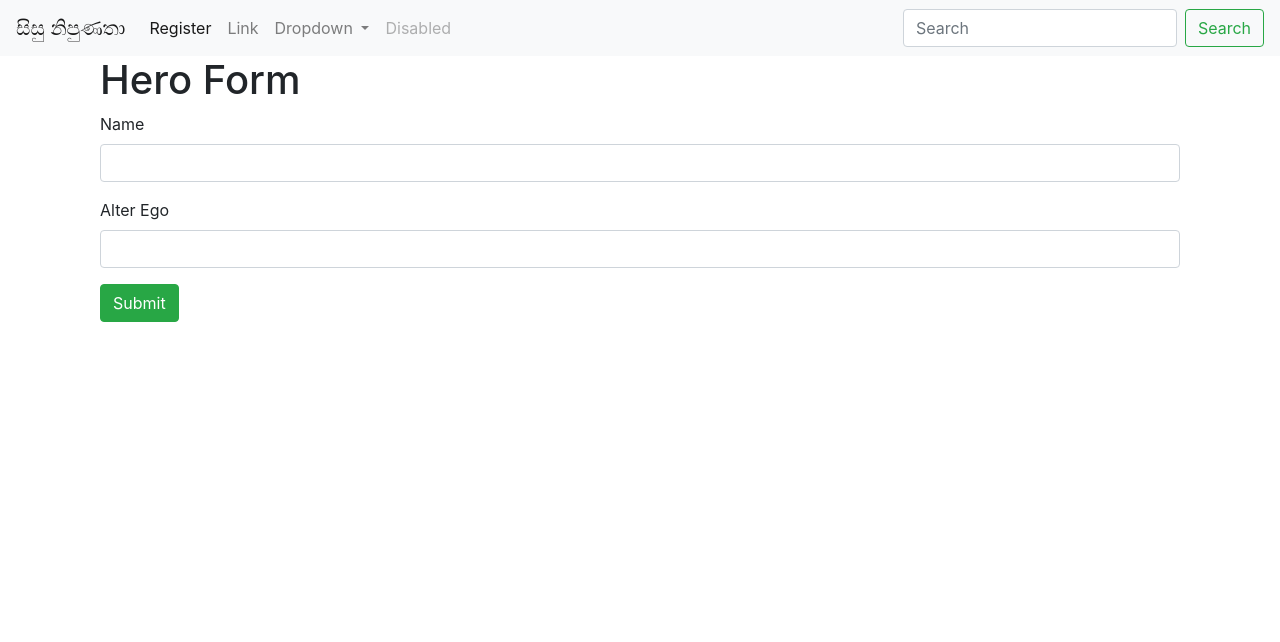
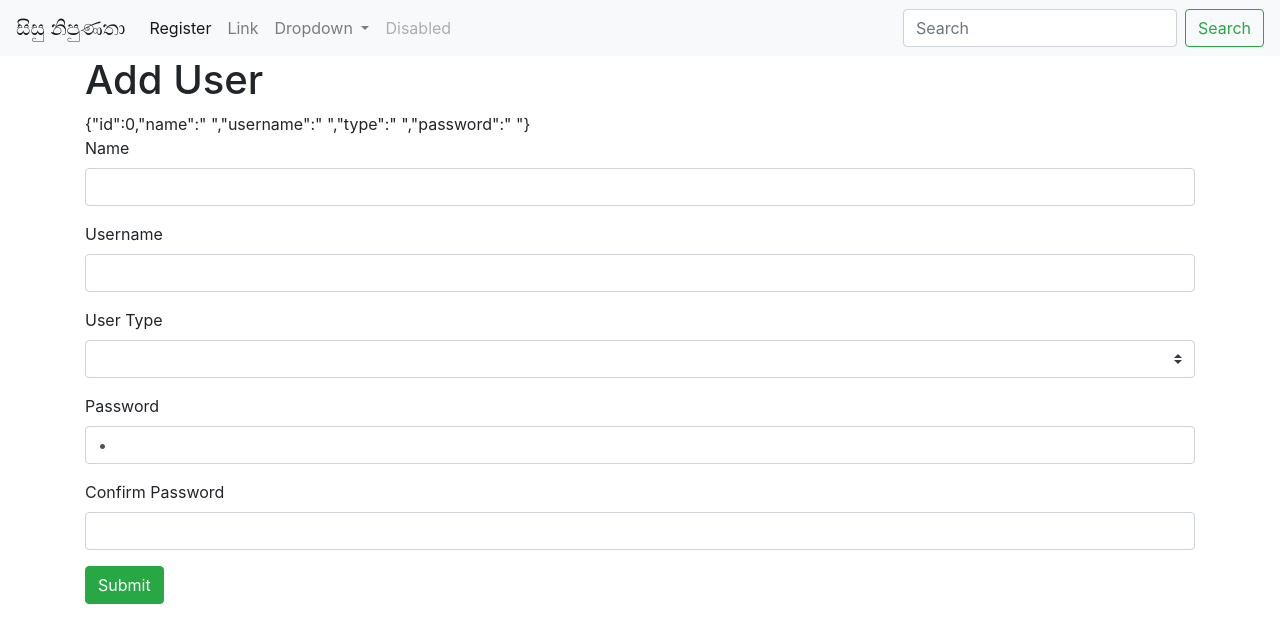
Before and after one commit to oshadaamila/sn_fe, an Angular app: page /add-user in a window 1280 px wide. Shown: the top 642 px of the page. Built offline with nearby package versions, Linux system fonts and the light colour scheme.

Commit message:
adds user model to add-user form

```diff
--- a/src/app/add-user/add-user.component.html
+++ b/src/app/add-user/add-user.component.html
@@ -1,16 +1,39 @@
 <div class="container">
-  <div class="container">
-    <h1>Hero Form</h1>
+
+  <div>
+    <h1>Add User</h1>
+    {{diagnostic}}
     <form>
       <div class="form-group">
         <label for="name">Name</label>
-        <input type="text" class="form-control" id="name" required>
+        <input type="text" class="form-control" id="name" required [(ngModel)]="model.name" name="name">
       </div>
 
       <div class="form-group">
-        <label for="alterEgo">Alter Ego</label>
-        <input type="text" class="form-control" id="alterEgo">
+        <label for="userName">Username</label>
+        <input type="text" class="form-control" id="userName" required [(ngModel)]="model.username" name="username">
       </div>
+
+      <div class="form-group">
+        <label for="userType">User Type</label>
+        <select class="browser-default custom-select" required [(ngModel)]="model.type" name="type">
+          <option selected="">-- User Type --</option>
+          <option value="Admin">Admin</option>
+          <option value="Data Enter">Data Enter</option>
+        </select>
+      </div>
+
+      <div class="form-group">
+        <label for="password">Password</label>
+        <input type="password" class="form-control" id="password" required [(ngModel)]="model.password" name="password">
+      </div>
+
+      <div class="form-group">
+        <label for="confirmPassword">Confirm Password</label>
+        <input type="password" class="form-control" id="confirmPassword" required>
+      </div>
+
+
 
       <button type="submit" class="btn btn-success">Submit</button>
 
--- a/src/app/add-user/add-user.component.ts
+++ b/src/app/add-user/add-user.component.ts
@@ -8,9 +8,12 @@ import { User } from './../user';
 })
 export class AddUserComponent implements OnInit {
 
-  constructor() { }
 
-  user = new User(1,"user", "admin");
+  model= new User(0," "," "," "," ");
+  constructor() {
+   }
+
+
 
   ngOnInit() {
   }
@@ -21,4 +24,5 @@ export class AddUserComponent implements OnInit {
     this.submitted = true;
   }
 
+  get diagnostic() { return JSON.stringify(this.model); }
 }
--- a/src/app/user.ts
+++ b/src/app/user.ts
@@ -1,7 +1,14 @@
 export class User {
+
     constructor(
         public id: number,
+        public name: string,
         public username: string,
-        public type:string
-    ){}
+        public type: string,
+        public password:string
+    ) { }
+
+
+
+
 }
```
